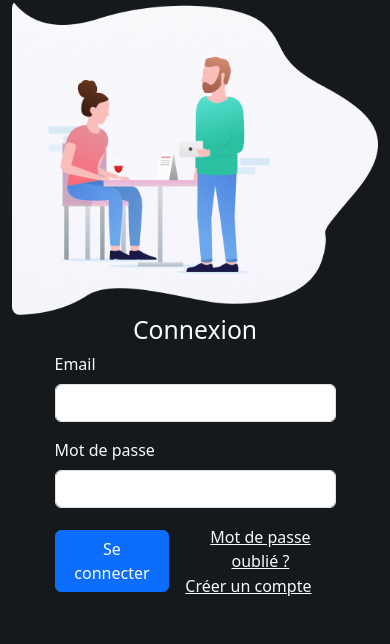
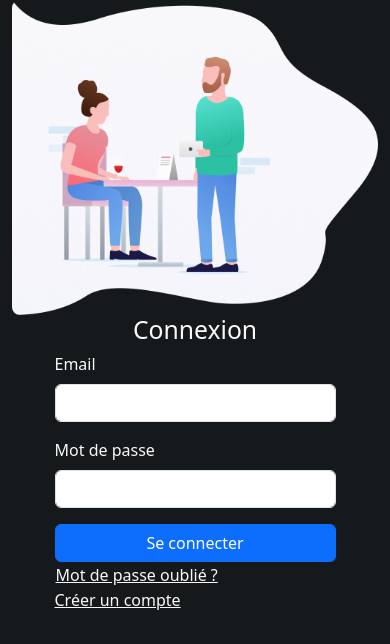
Before and after one commit to dphiane/react_addition, a React (Vite) app: page /login in a window 390 px wide. Shown: the top 644 px of the page. Built offline with nearby package versions, Linux system fonts and the light colour scheme.

Commit message:
responsive login form

```diff
--- a/src/pages/login.tsx
+++ b/src/pages/login.tsx
@@ -96,19 +96,16 @@ const Login: React.FC = () => {
               </div>
               {error && <p className="text-danger">{error}</p>}
               {<Loader loading={loading}></Loader>}
-              <div className="d-flex align-items-center">
-
-              <button type="submit" className="btn btn-primary">
+              <button type="submit" className="btn btn-primary w-100">
                 Se connecter
               </button>
-              <div className="d-flex flex-column ms-3">
+              <div className="d-flex flex-column align-items-start">
                 <button type="button" className="btn btn-link fw-light text-light p-0" onClick={toggleForm}>
                   Mot de passe oublié ?
                 </button>
-                    <Link className="text-light fw-light text-decoration-underline" to={"/register"}>
+                    <Link className="text-light fw-light text-center text-decoration-underline" to={"/register"}>
                     Créer un compte
                     </Link>
-              </div>
               </div>
             </form>
           </div>
```
